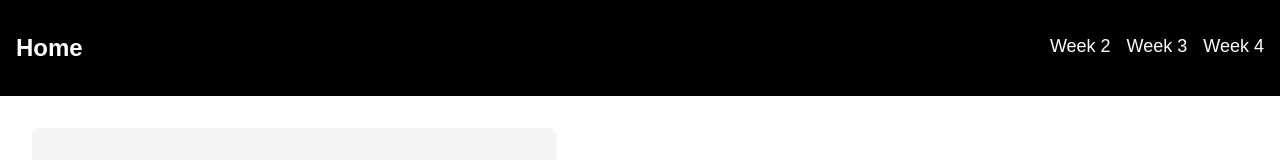
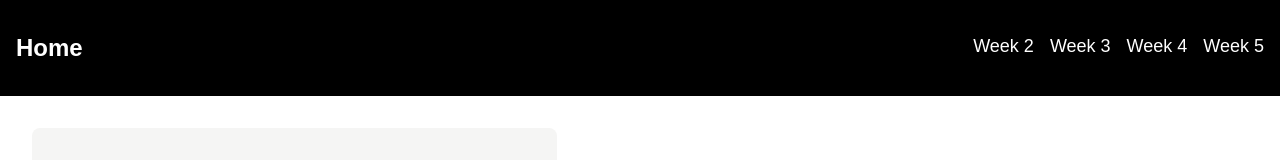
Before and after one commit to louielynmata/cprg-306-demo-site, a Next.js app: page / in a window 1280 px wide. Shown: the top 160 px of the page. Built offline with nearby package versions, Linux system fonts and the light colour scheme.

Commit message:
week 5 added to nav

```diff
--- a/app/components/SiteHeader.js
+++ b/app/components/SiteHeader.js
@@ -18,6 +18,9 @@ export default function SiteHeader() {
           <li>
             <Link href="week-4">Week 4</Link>
           </li>
+          <li>
+            <Link href="week-5">Week 5</Link>
+          </li>
         </ul>
       </nav>
     </header>
```
